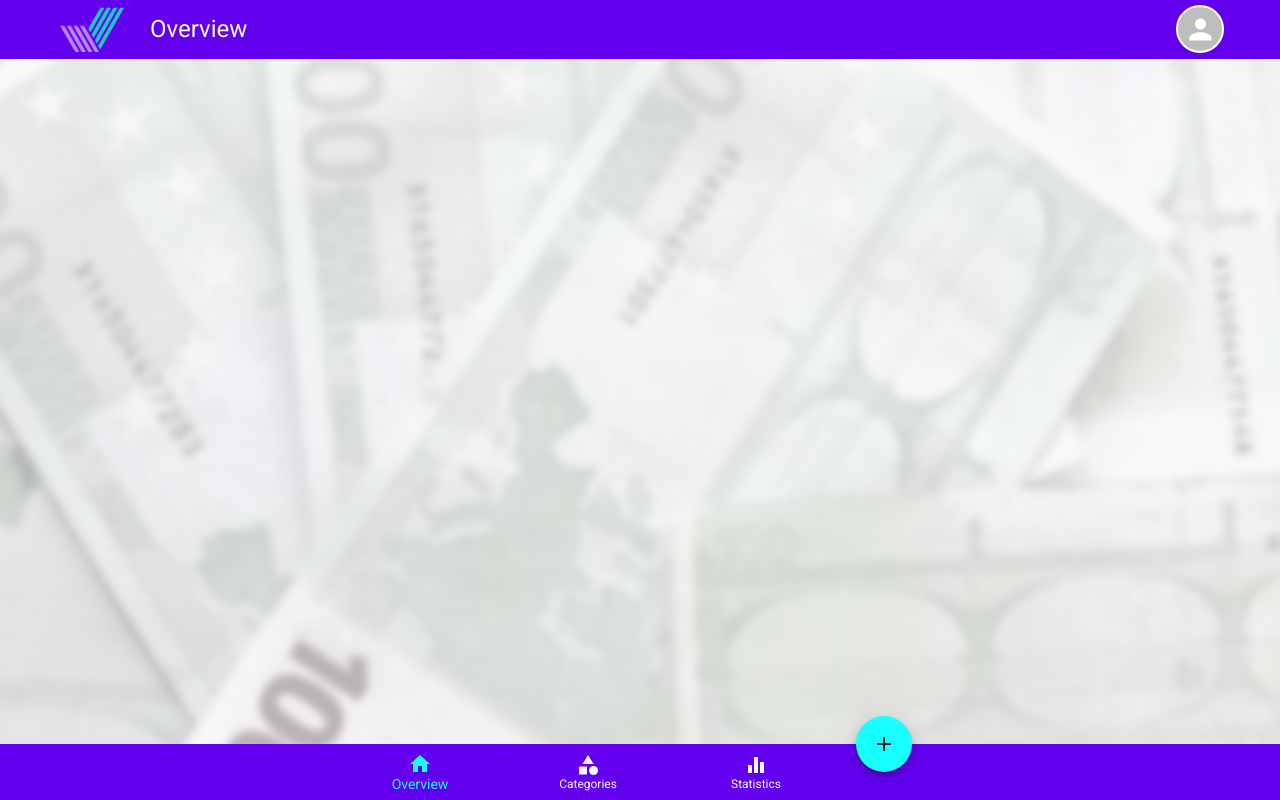
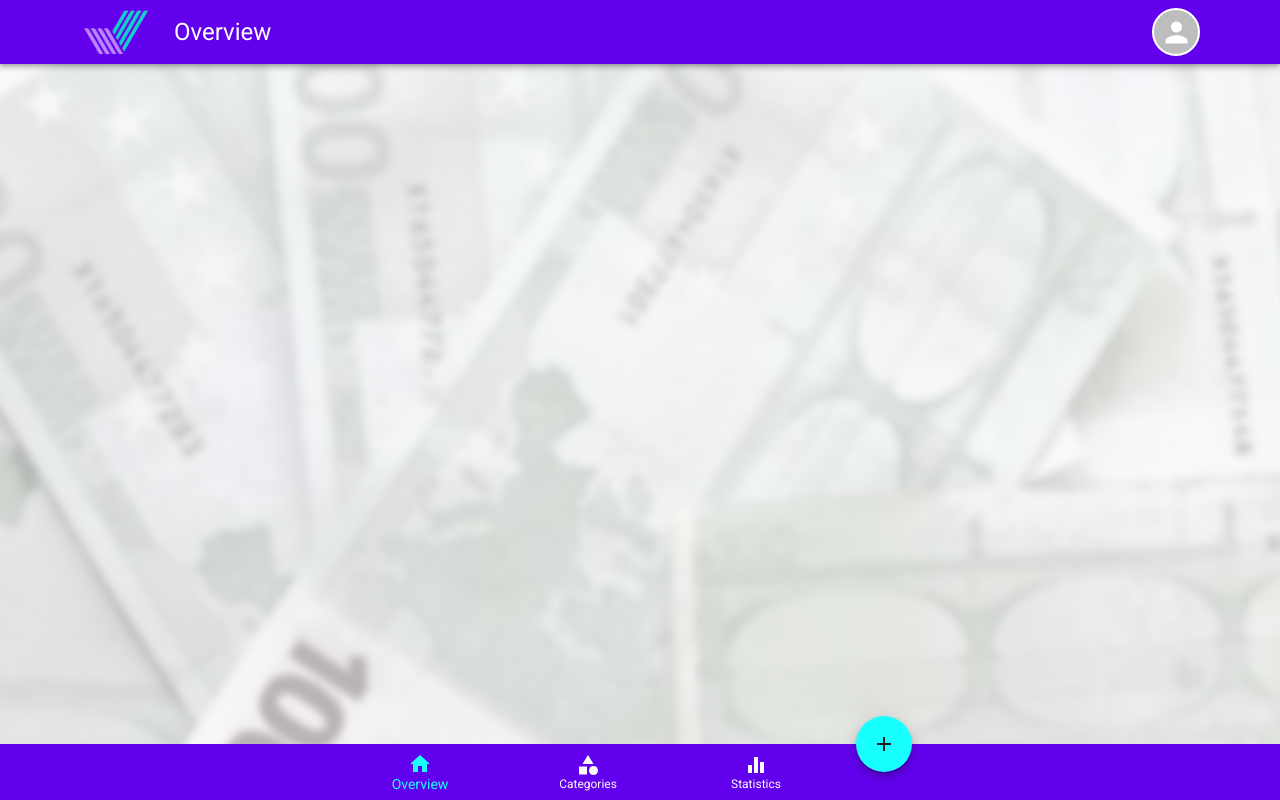
Before and after one commit to daniela-damjanoska/Project03-React.js-MUI--CoinTracker, a React (Create React App) app: page /overview in a window 1280 px wide. Built offline with nearby package versions, Linux system fonts and the light colour scheme.

Commit message:
menu fixed

```diff
--- a/src/Components/Menu.jsx
+++ b/src/Components/Menu.jsx
@@ -1,36 +1,40 @@
-import React, { useContext } from 'react';
+import React from 'react';
 
-import { Context } from '../Context/Context';
-
+import AppBar from '@mui/material/AppBar';
+import Container from '@mui/material/Container';
+import Toolbar from '@mui/material/Toolbar';
 import Box from '@mui/material/Box';
 import Avatar from '@mui/material/Avatar';
 import Typography from '@mui/material/Typography';
 import useMediaQuery from '@mui/material/useMediaQuery';
 
 export default function Menu({ title }) {
-    // const { avatarUrl } = useContext(Context);
-
-    const avatarUrl = localStorage.getItem('avatar');
-
-    const matches = useMediaQuery('(min-width:601px)');
+    const avatarUrl = localStorage.getItem('avatar'),
+        matches = useMediaQuery('(min-width:601px)');
 
     return (
+        <AppBar position="fixed">
+            <Container maxWidth="xl">
+                <Toolbar disableGutters>
                     <Box
                         sx={{
-                position: 'fixed',
-                top: 0,
-                left: 0,
-                right: 0,
                             display: 'flex',
                             alignItems: 'center',
                             width: '100%',
-                backgroundColor: 'primary.main',
-                color: 'light.main',
-                paddingX: matches ? 7 : 2,
+
+                            paddingX: matches ? 7 : 1,
                         }}
                     >
-            <img src="./Images/LogoMenu.png" alt="logo" style={{ width: 70 }} />
-            <Typography marginRight={'auto'} marginLeft={3} variant="h5">
+                        <img
+                            src="./Images/LogoMenu.png"
+                            alt="logo"
+                            style={{ width: 70 }}
+                        />
+                        <Typography
+                            marginRight={'auto'}
+                            marginLeft={3}
+                            variant="h5"
+                        >
                             {title}
                         </Typography>
                         <Avatar
@@ -39,5 +43,8 @@ export default function Menu({ title }) {
                             sx={{ width: 48, height: 48, border: 2 }}
                         />
                     </Box>
+                </Toolbar>
+            </Container>
+        </AppBar>
     );
 }
```
Lines whose indentation alone changed are shown as unchanged.
